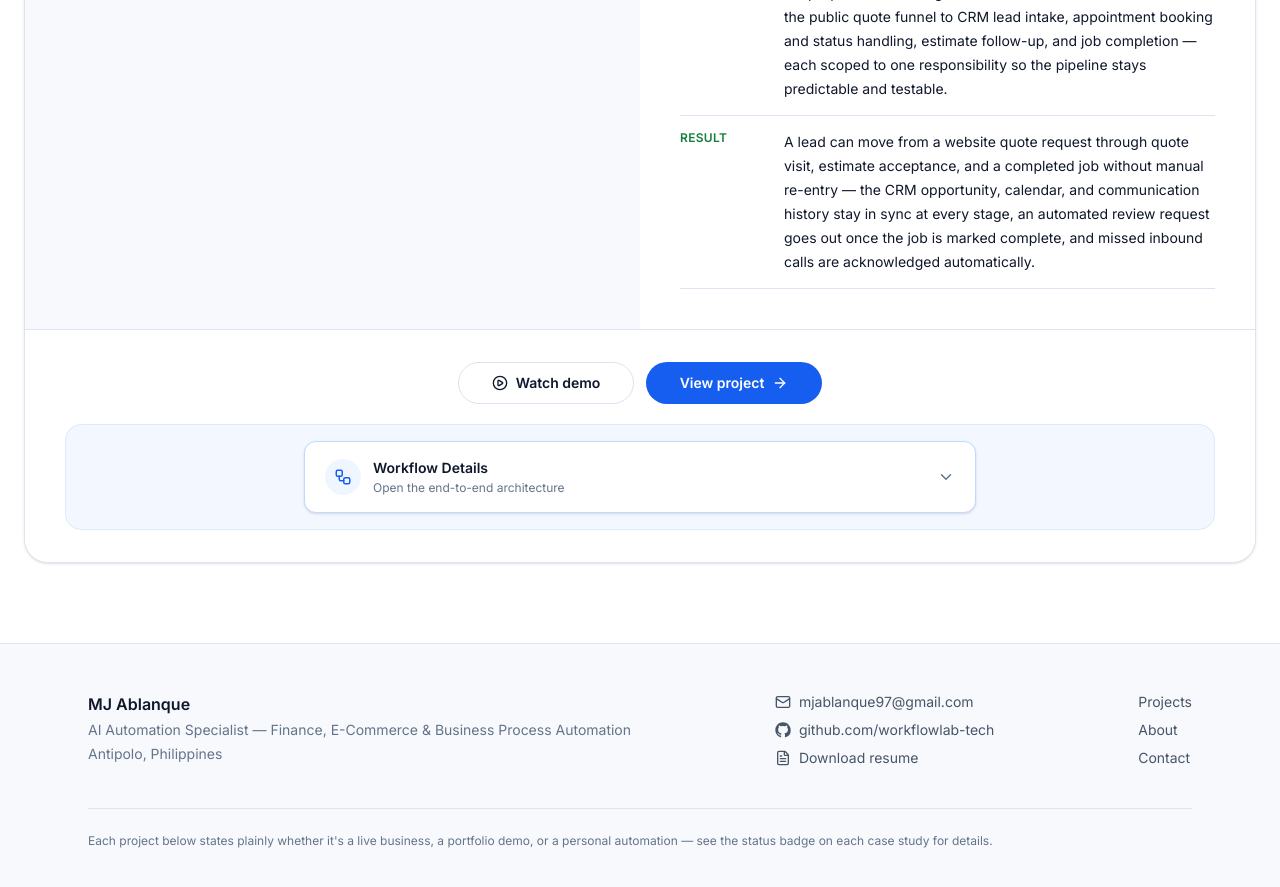
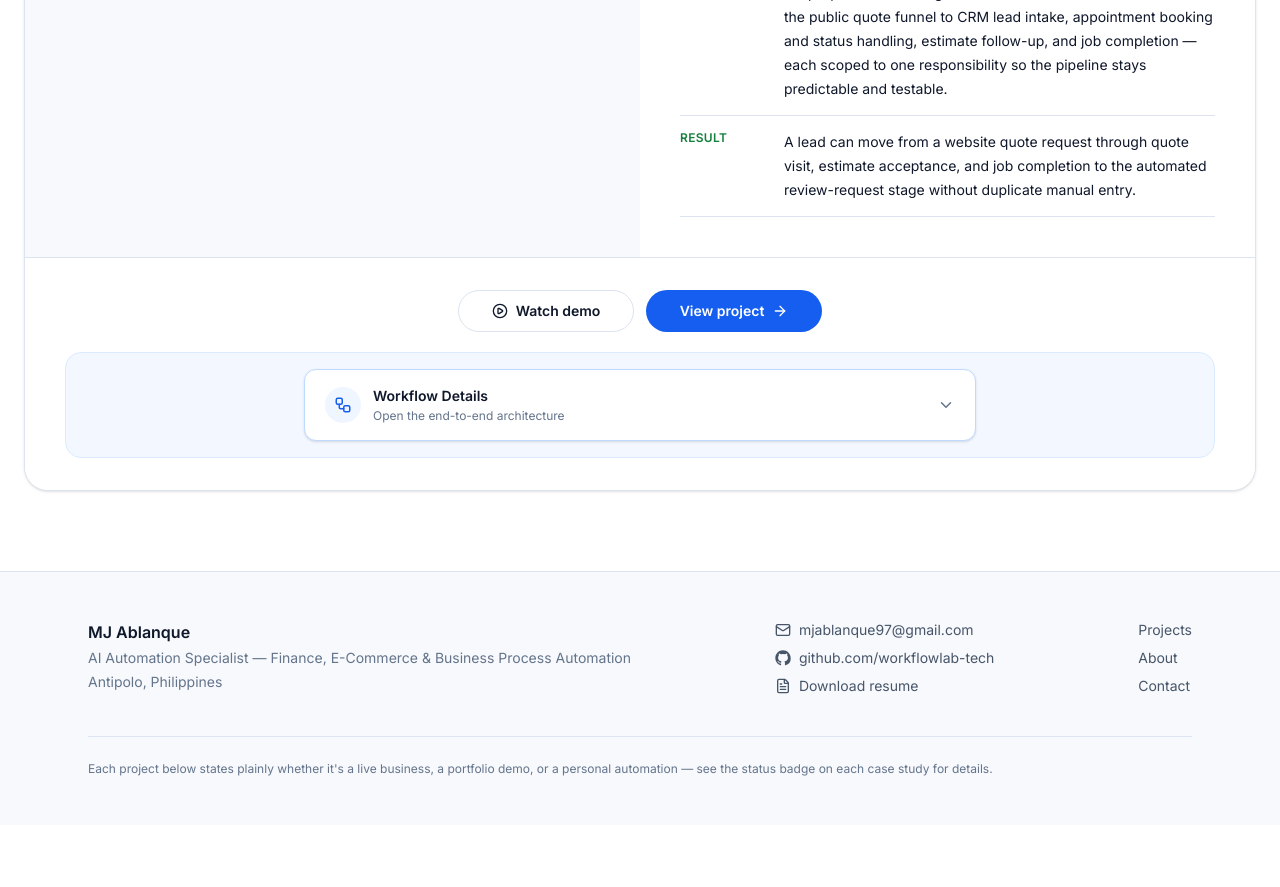
Before and after one commit to workflowlab-tech/ai-automation-portfolio, a Next.js app: page /projects in a window 1280 px wide. Shown: the part 5020-5907 px from the top of the page. After the commit the page ends 5845 px from the top, so only its background shows below. Built offline with nearby package versions, Linux system fonts and the light colour scheme.

Commit message:
Clarify Idol Air review request stage

```diff
--- a/data/ghlIdolAirProject.ts
+++ b/data/ghlIdolAirProject.ts
@@ -26,7 +26,7 @@ export const ghlIdolAirProject: Project = {
   solution:
     "Six purpose-built GoHighLevel workflows (WF01–WF06) connect the public quote funnel to CRM lead intake, appointment booking and status handling, estimate follow-up, and job completion — each scoped to one responsibility so the pipeline stays predictable and testable.",
   result:
-    "A lead can move from a website quote request through quote visit, estimate acceptance, and a completed job without manual re-entry — the CRM opportunity, calendar, and communication history stay in sync at every stage, an automated review request goes out once the job is marked complete, and missed inbound calls are acknowledged automatically.",
+    "A lead can move from a website quote request through quote visit, estimate acceptance, and job completion to the automated review-request stage without duplicate manual entry.",
   role: "GoHighLevel automation builder",
   contributions: [
     "Built the public Idol Air & Electrical free-quote funnel and connected it to GHL lead capture.",
```
